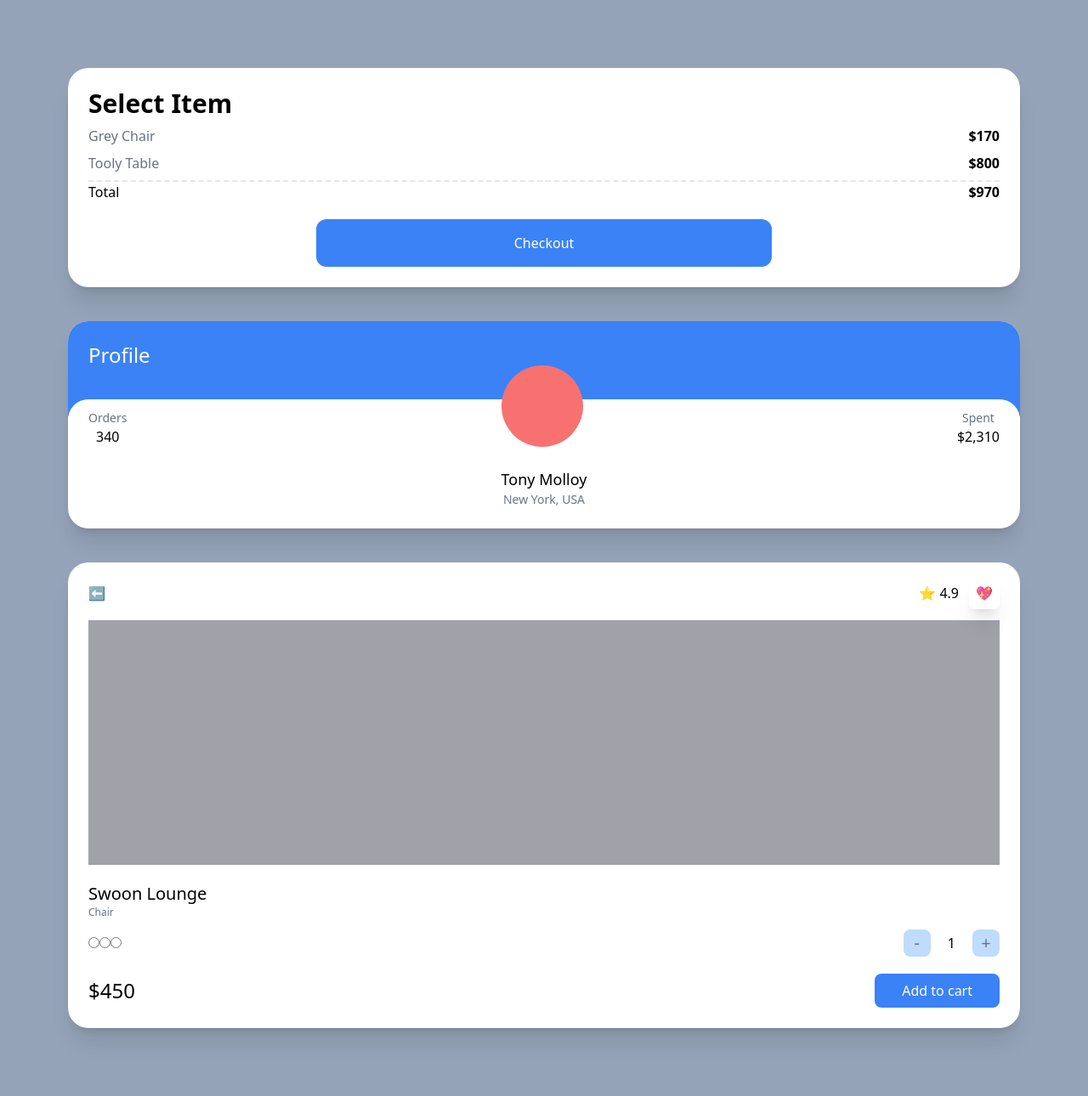
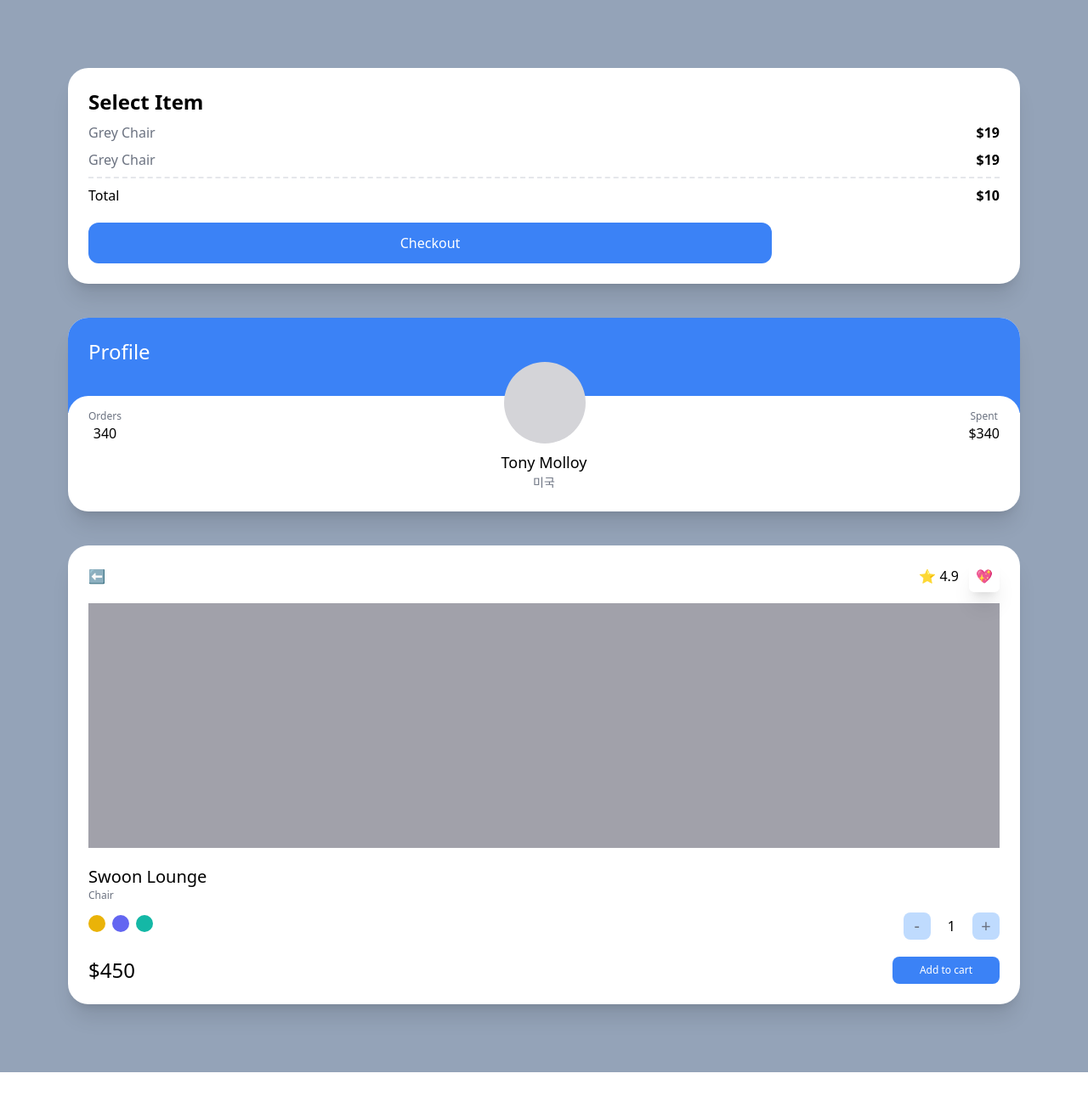
Before and after one commit to jourmooney/tailwind-practice, a Next.js app: page / in a window 1280 px wide. Shown: the whole page at 85% size. After the commit the page ends 1262 px from the top, so only its background shows below. Built offline with nearby package versions, Linux system fonts and the light colour scheme.

Commit message:
#4.4 Modifiers

```diff
--- a/pages/index.tsx
+++ b/pages/index.tsx
@@ -4,42 +4,47 @@ const Home: NextPage = () => {
   return (
     <div className="grid min-h-screen gap-10 bg-slate-400 py-20 px-20">
       <div className="rounded-3xl bg-white p-6 shadow-xl">
-        <span className="text-3xl font-semibold">Select Item</span>
+        <span className="text-2xl font-semibold">Select Item</span>
         <div className="my-2 flex justify-between">
           <span className="text-gray-500">Grey Chair</span>
-          <span className="font-semibold">$170</span>
+          <span className="font-semibold">$19</span>
         </div>
-        <div className="my-2 flex justify-between">
-          <span className="text-gray-500">Tooly Table</span>
-          <span className="font-semibold">$800</span>
+        <div className="flex justify-between">
+          <span className="text-gray-500">Grey Chair</span>
+          <span className="font-semibold">$19</span>
         </div>
-        <div className="pd-2 mt-2 flex justify-between border-t-2 border-dashed">
+        <div className="mt-2 flex justify-between border-t-2 border-dashed pt-2">
           <span>Total</span>
-          <span className="font-semibold">$970</span>
+          <span className="font-semibold">$10</span>
         </div>
-        <div className="mx-auto mt-5 w-2/4 rounded-xl bg-blue-500 p-4 text-center text-white">
+        <button
+          className="mx-auto mt-5 w-3/4 rounded-xl
+          bg-blue-500 p-3 text-center text-white
+          hover:bg-teal-500 hover:text-black
+          focus:bg-red-500 active:bg-yellow-500"
+        >
           Checkout
-        </div>
+        </button>
       </div>
       <div className="overflow-hidden rounded-3xl bg-white shadow-xl">
         <div className="bg-blue-500 p-6 pb-14">
-          <span className=" text-2xl text-white">Profile</span>
+          <span className="text-2xl text-white">Profile</span>
         </div>
         <div className="relative -top-5 rounded-3xl bg-white p-6">
           <div className="relative -top-16 flex items-end justify-between">
             <div className="flex flex-col items-center">
-              <span className="text-sm text-gray-500">Orders</span>
+              <span className="text-xs text-gray-500">Orders</span>
               <span className="font-medium">340</span>
             </div>
-            <div className="h-24 w-24 rounded-full bg-red-400"></div>
+            <div className="h-24 w-24 rounded-full bg-zinc-300" />
             <div className="flex flex-col items-center">
-              <span className="text-sm text-gray-500">Spent</span>
-              <span className="font-medium">$2,310</span>
+              <span className="text-xs text-gray-500">Spent</span>
+              <span className="font-medium">$340</span>
             </div>
           </div>
-          <div className="relative -mt-10 -mb-5 flex flex-col items-center">
+          <div className="relative  -mt-14 -mb-5 flex flex-col items-center">
             <span className="text-lg font-medium">Tony Molloy</span>
-            <span className="text-sm text-gray-500">New York, USA</span>
+            <span className="text-sm text-gray-500">미국</span>
           </div>
         </div>
       </div>
@@ -51,29 +56,29 @@ const Home: NextPage = () => {
             <span className="rounded-md p-2 shadow-xl">💖</span>
           </div>
         </div>
-        <div className="mb-5 h-72 bg-zinc-400"></div>
+        <div className="mb-5 h-72 bg-zinc-400" />
         <div className="flex flex-col">
           <span className="text-xl font-medium">Swoon Lounge</span>
           <span className="text-xs text-gray-500">Chair</span>
           <div className="mt-3 mb-5 flex items-center justify-between">
-            <div>
-              <input type="radio" name="" id="" />
-              <input type="radio" name="" id="" />
-              <input type="radio" name="" id="" />
+            <div className="space-x-2">
+              <button className="h-5 w-5 rounded-full bg-yellow-500" />
+              <button className="h-5 w-5 rounded-full bg-indigo-500" />
+              <button className="h-5 w-5 rounded-full bg-teal-500" />
             </div>
             <div className="flex items-center space-x-5">
-              <button className="flex aspect-square w-8 items-center justify-center rounded-lg bg-blue-200 text-xl text-gray-500">
+              <button className=" flex aspect-square w-8 items-center justify-center rounded-lg bg-blue-200 text-xl text-gray-500">
                 -
               </button>
               <span>1</span>
-              <button className="flex aspect-square w-8 items-center justify-center rounded-lg bg-blue-200 text-xl text-gray-500">
+              <button className=" flex aspect-square w-8 items-center justify-center rounded-lg bg-blue-200 text-xl text-gray-500">
                 +
               </button>
             </div>
           </div>
           <div className="flex items-center justify-between">
             <span className="text-2xl font-medium">$450</span>
-            <button className="rounded-lg bg-blue-500 py-2 px-8 text-center text-white">
+            <button className="rounded-lg bg-blue-500 py-2 px-8 text-center text-xs text-white">
               Add to cart
             </button>
           </div>
```
